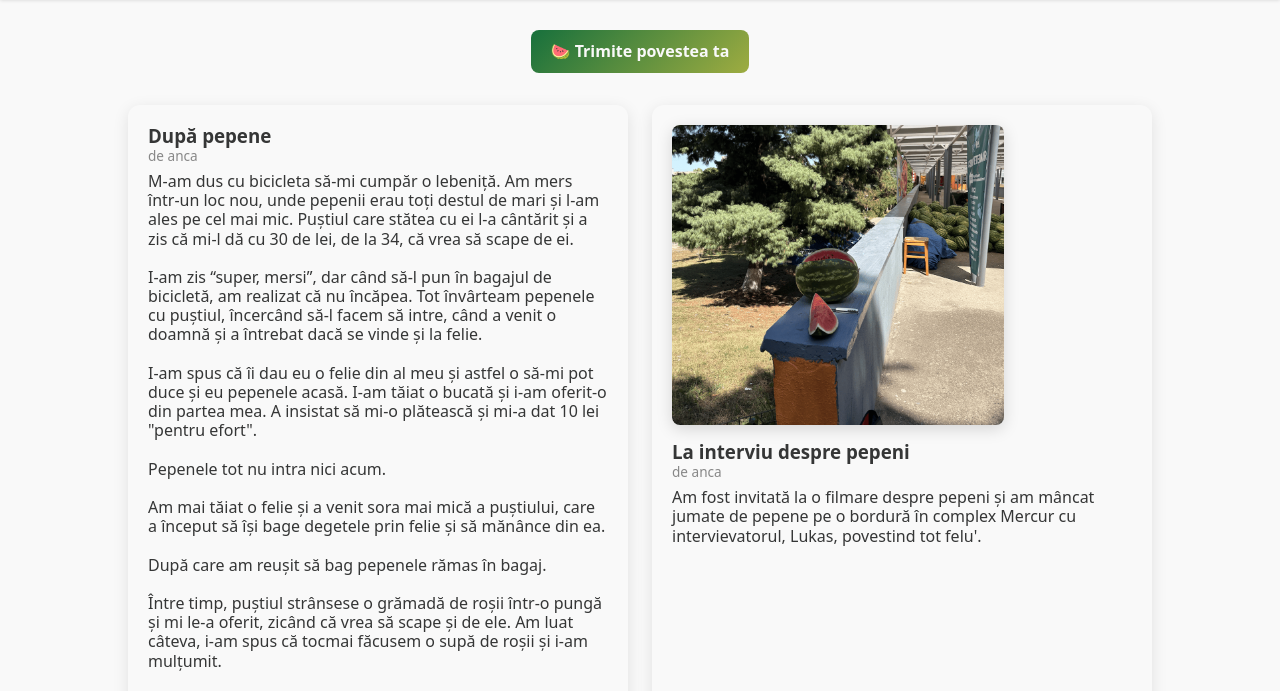
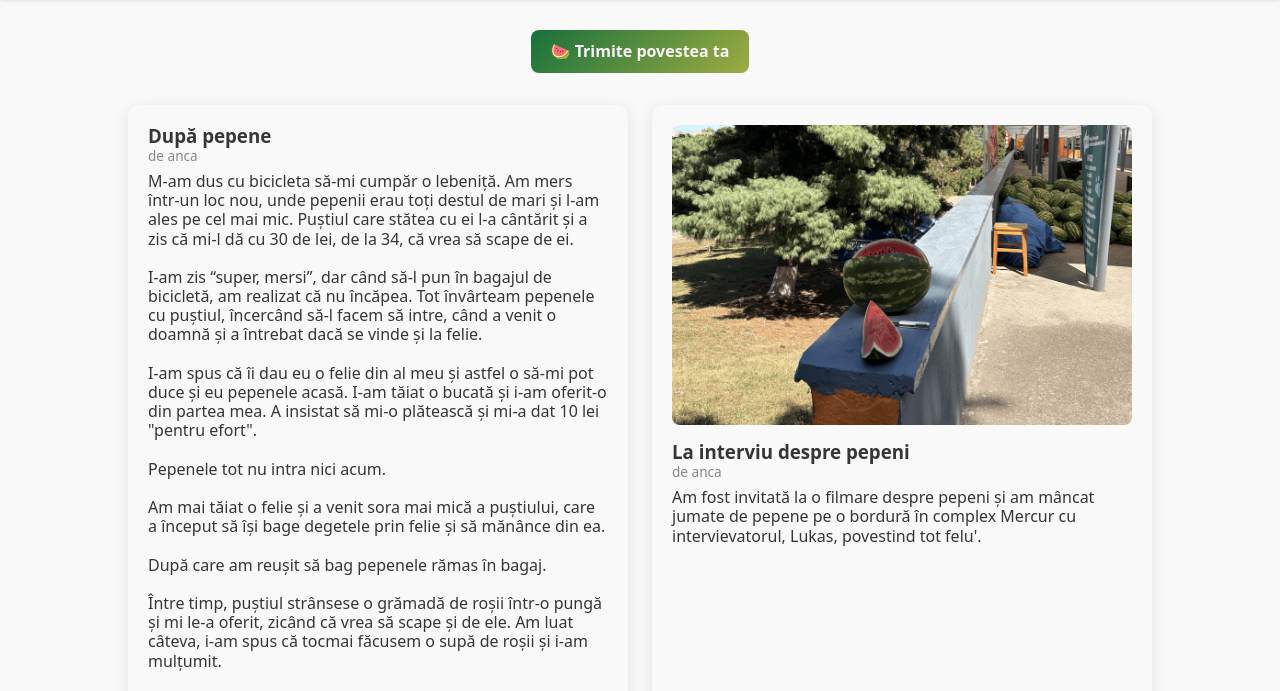
Before and after one commit to ancagrosan/pepene, a plain HTML site: page stories.html in a window 1280 px wide. Shown: the part 82-773 px from the top of the page. Drawn offline with Linux system fonts and the light colour scheme.

Commit message:
image style fix

```diff
--- a/stories.js
+++ b/stories.js
@@ -6,7 +6,7 @@ STORIES.forEach((story) => {
   const card = document.createElement("div");
   card.className = "story-card";
   card.innerHTML = `
-    ${story.img ? `<img src="${story.img}" alt="${story.title}" />` : ""}
+    ${story.img ? `<img src="${story.img}" class="story-img" alt="${story.title}" />` : ""}
     ${story.title ? `<h3>${story.title}</h3>` : ""}
     <p class="story-author">de ${story.author}</p>
     <p class="story-text">${story.text}</p>
--- a/style.css
+++ b/style.css
@@ -136,9 +136,15 @@ header h2 {
   line-height: 1.5;
 }
 
-.content img {
+.content .bottom img {
   max-width: 400px;
   margin-right: 48px;
+  border-radius: 12px;
+  box-shadow: 0 4px 16px rgba(0, 0, 0, 0.15);
+}
+
+.content .leaflet-popup-content img {
+  max-width: 100%;
   border-radius: 12px;
   box-shadow: 0 4px 16px rgba(0, 0, 0, 0.15);
 }
@@ -270,8 +276,8 @@ footer {
   padding: 20px;
 }
 
-.story-card img {
-  max-width: 100%;
+.story-card .story-img {
+  width: 100%;
   max-height: 300px;
   object-fit: cover;
   border-radius: 8px;
```
Also changed, not shown: index.html (+1 -1 lines).
